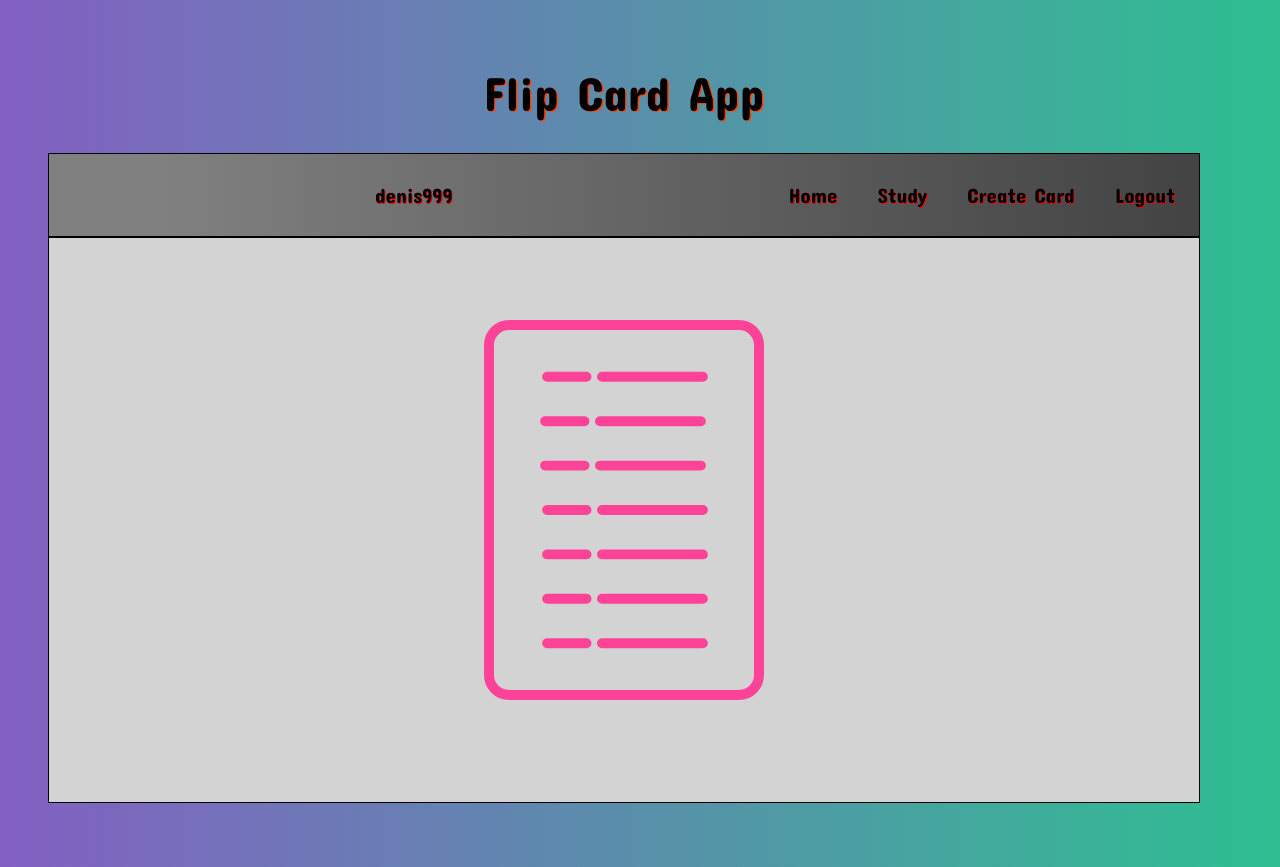
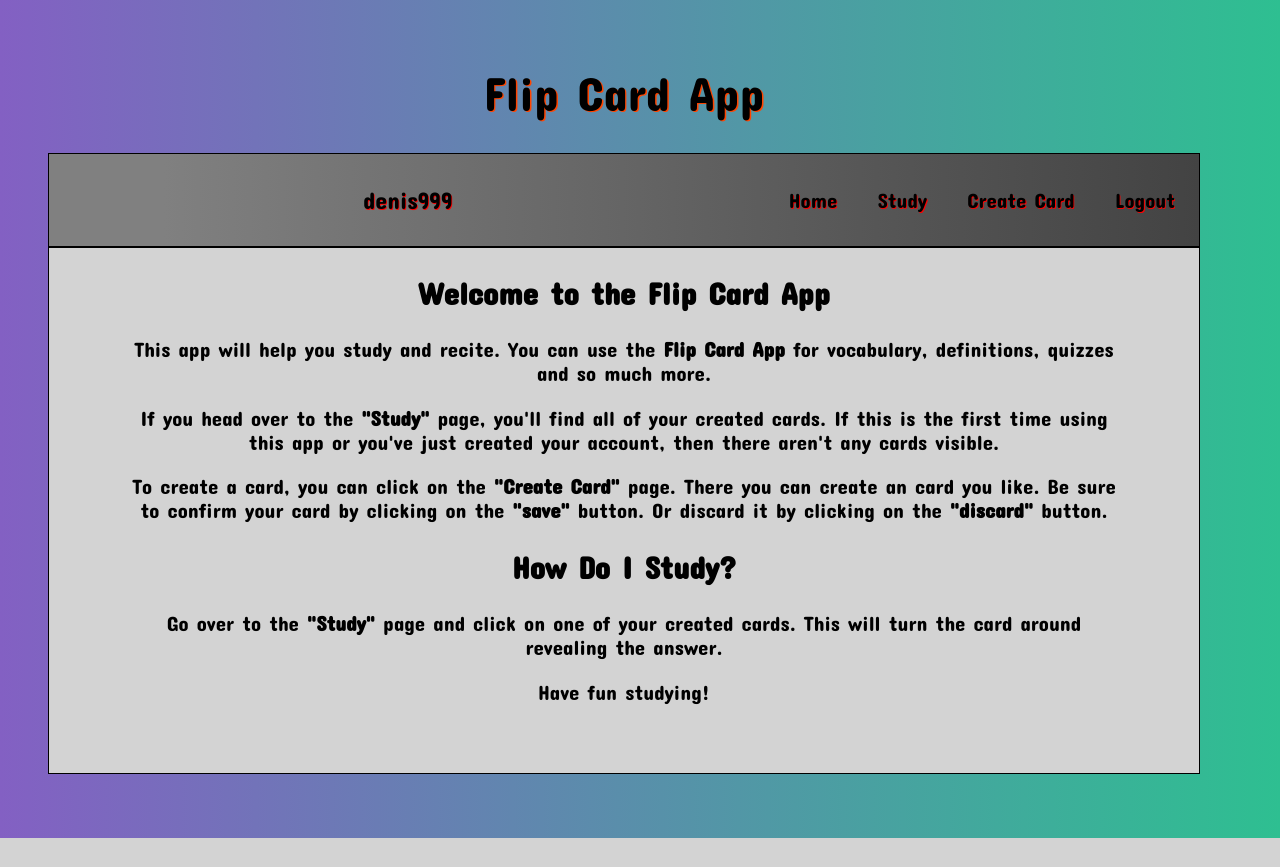
Before and after one commit to Detopall/flip-card-app, a Flask app: page / in a window 1280 px wide. After the commit the page ends 838 px from the top, so only its background shows below. Run offline with Flask 2, Linux system fonts and the light colour scheme; a user stored in the database is signed in.

Commit message:
added the study functionallity from the server, added the home-page text

```diff
--- a/website/static/screen.css
+++ b/website/static/screen.css
@@ -1,5 +1,5 @@
 @import url('https://fonts.googleapis.com/css2?family=Concert+One&display=swap');
-@import url('https://fonts.googleapis.com/css2?family=Open+Sans:wght@700&display=swap');
+@import url('https://fonts.googleapis.com/css2?family=Open+Sans:wght@500&display=swap');
 
 body {
 	width: 90%;
@@ -64,6 +64,7 @@ nav #username {
 	padding-right: 20rem;
 	align-items: center;
 	text-shadow: 0.05rem 0.05rem red;
+	font-size: 1.5rem;
 }
 
 main {
@@ -97,6 +98,16 @@ button {
 	cursor: pointer;
 }
 
+button > a {
+	text-decoration: none;
+	color:black;
+	font-size: 1rem;
+}
+
+#back {
+	margin-left: 2rem;
+}
+
 #save {
 	background-color: lightgreen;
 	font-size: 1rem;
@@ -126,3 +137,27 @@ textarea {
 	font-size: 1rem;
 	padding-bottom: 2rem;
 }
+
+.container {
+	margin-top: 2rem;
+	display: flex;
+	justify-content: space-around;
+	align-items: center;
+	flex-wrap: wrap;
+}
+
+.container article {
+	border: 0.1rem solid black;
+	margin: 0 1rem 1rem 1rem;
+	padding: 0 1rem 0 1rem;
+}
+
+#info {
+	display: block;
+	text-align: center;
+	margin: 0 5rem 0 5rem;
+}
+
+span {
+	font-weight: bold;
+}
--- a/website/templates/create-card.html
+++ b/website/templates/create-card.html
@@ -21,6 +21,6 @@
 	<button type="submit" id="save"> Save </button>
 </form>
 
-<button type="button" id="discard"> Discard </button>
+<button type="button" id="discard"> <a href="/">Discard</a> </button>
 
 {% endblock content %}
--- a/website/templates/home.html
+++ b/website/templates/home.html
@@ -4,4 +4,21 @@
 
 {% block username %} <p id="username"> {{username}} </p> {% endblock username %}
 
-{% block content %} <img src="../static/images/logo-flip-card.svg" alt="Logo" title="Logo"> {% endblock content %}
+{% block content %}
+
+<article id="info">
+	<h2> Welcome to the Flip Card App </h2>
+	<p>This app will help you study and recite. You can use the <span>Flip Card App</span> for vocabulary, definitions, quizzes and so much more.</p>
+
+	<p> If you head over to the <span>"Study"</span> page, you'll find all of your created cards. If this is the first time using this app or you've just created your account, then there aren't any cards visible.</p>
+
+	<p> To create a card, you can click on the <span>"Create Card"</span> page. There you can create an card you like. Be sure to confirm your card by clicking on the <span>"save"</span> button. Or discard it by clicking on the <span>"discard"</span> button. </p>
+
+	<h2>How Do I Study?</h2>
+	<p> Go over to the <span>"Study"</span> page and click on one of your created cards. This will turn the card around revealing the answer.</p>
+
+	<p> Have fun studying! </p>
+
+</article>
+
+{% endblock content %}
```
Also changed, not shown: website/templates/study.html (+13 -1 lines), website/database.db, website/static/images/logo-flip-card.svg (deleted).
